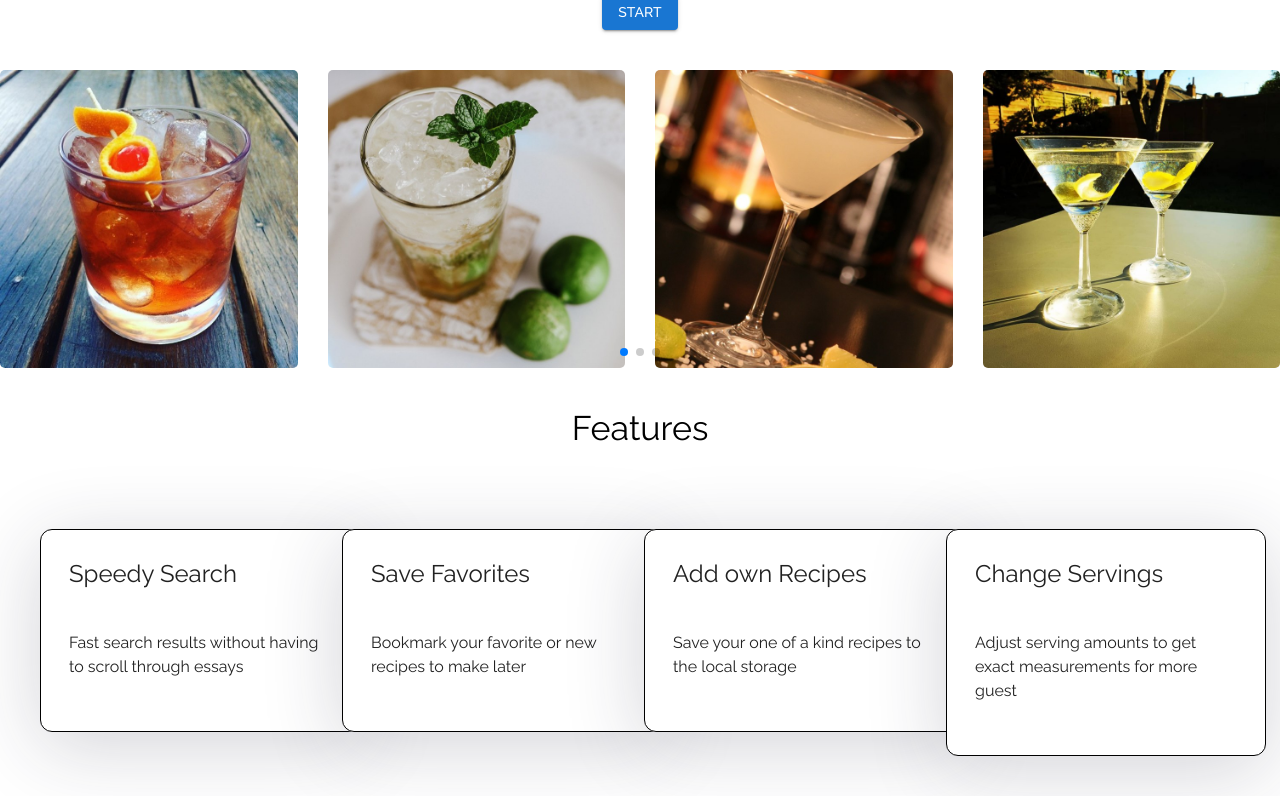
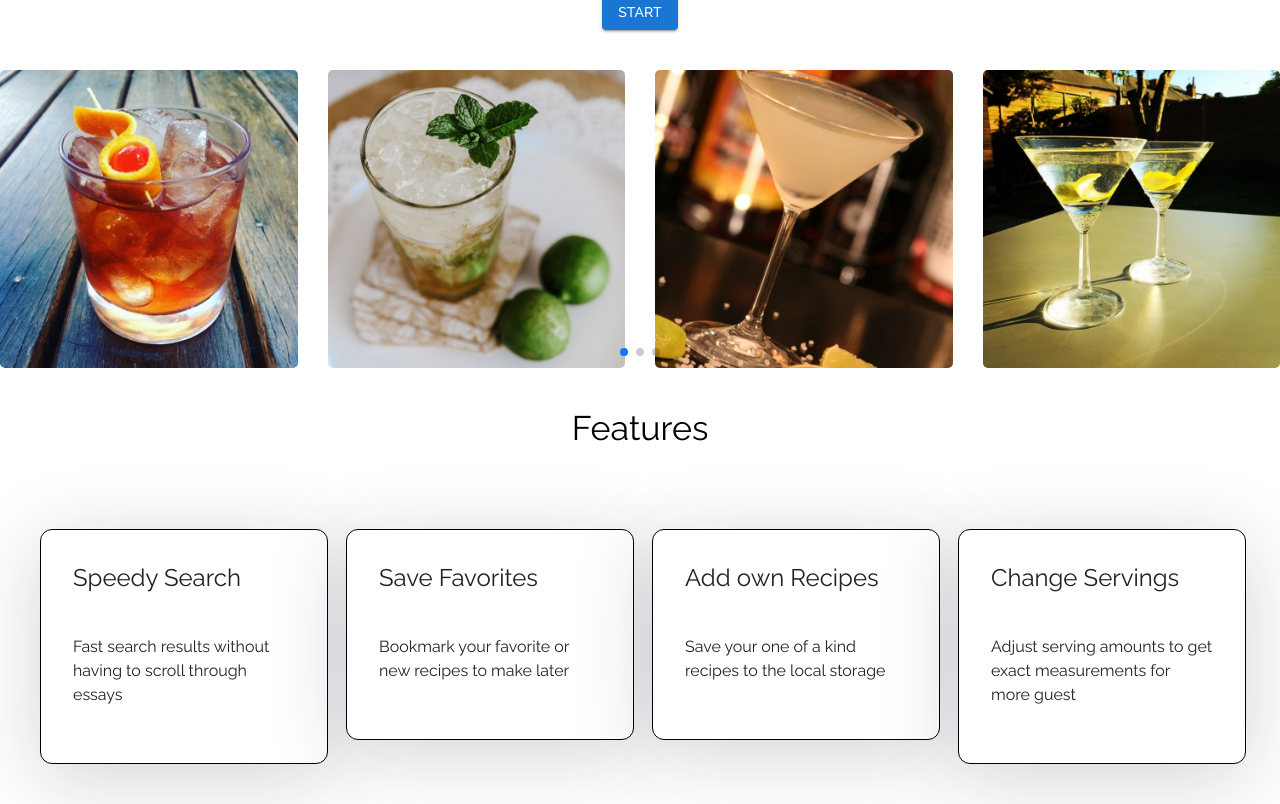
Before and after one commit to AroParada/sipSearch, a React (Create React App) app: page / in a window 1280 px wide. Shown: the part 584-1388 px from the top of the page. Built offline with nearby package versions, Linux system fonts and the light colour scheme.

Commit message:
improved feature card styling

```diff
--- a/src/components/FeatureCard.js
+++ b/src/components/FeatureCard.js
@@ -4,9 +4,9 @@
 const FeatureCard = ({
   title = "Feature",
   description = "Description:",
-  padding = 1.5,
-  width = 300,
-  maxWidth = "100%",
+  padding = "1rem", // rem for better scalability
+  width = "90%", // adjusted to use full width within a container
+  maxWidth = "300px", // set a reasonable max width for different screens
   borderRadius = "12px",
   boxShadow = "0px 14px 80px rgba(34, 35, 58, 0.2)",
   border = "1px solid #000000",
--- a/src/pages/Home.js
+++ b/src/pages/Home.js
@@ -35,26 +35,26 @@
         </Typography>
       </Box>
       <Box padding="40px">
-        <Grid container spacing={1}>
-          <Grid item xs={12} md={3}>
+        <Grid container spacing={3} justifyContent="center">
+          <Grid item xs={12} sm={6} md={3}>
             <FeatureCard
               title="Speedy Search"
               description="Fast search results without having to scroll through essays "
             />
           </Grid>
-          <Grid item xs={12} md={3}>
+          <Grid item xs={12} sm={6} md={3}>
             <FeatureCard
               title="Save Favorites"
               description="Bookmark your favorite or new recipes to make later"
             />
           </Grid>
-          <Grid item xs={12} md={3}>
+          <Grid item xs={12} sm={6} md={3}>
             <FeatureCard
               title="Add own Recipes"
               description="Save your one of a kind recipes to the local storage"
             />
           </Grid>
-          <Grid item xs={12} md={3}>
+          <Grid item xs={12} sm={6} md={3}>
             <FeatureCard
               title="Change Servings"
               description="Adjust serving amounts to get exact measurements for more guest"
```
